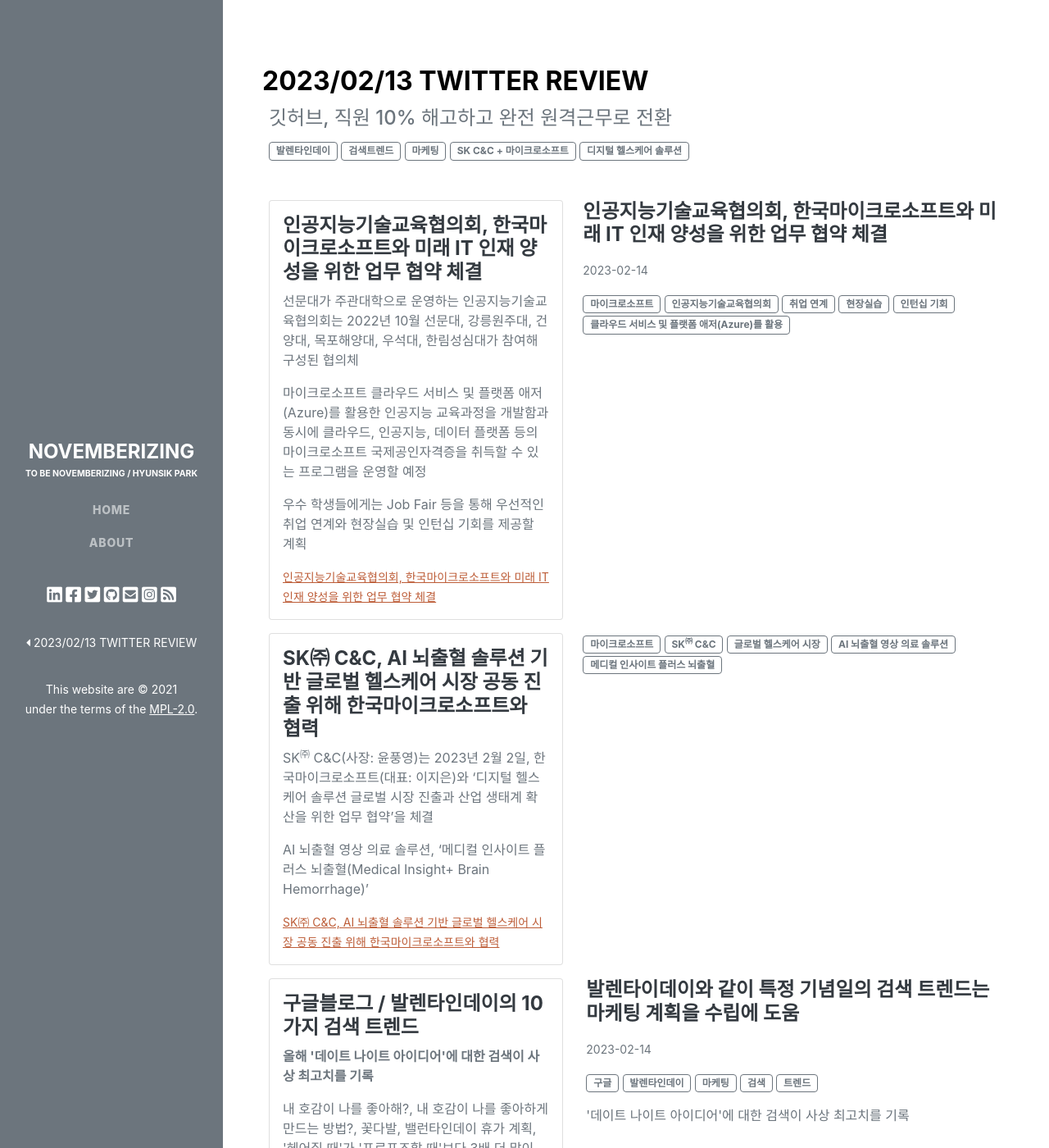
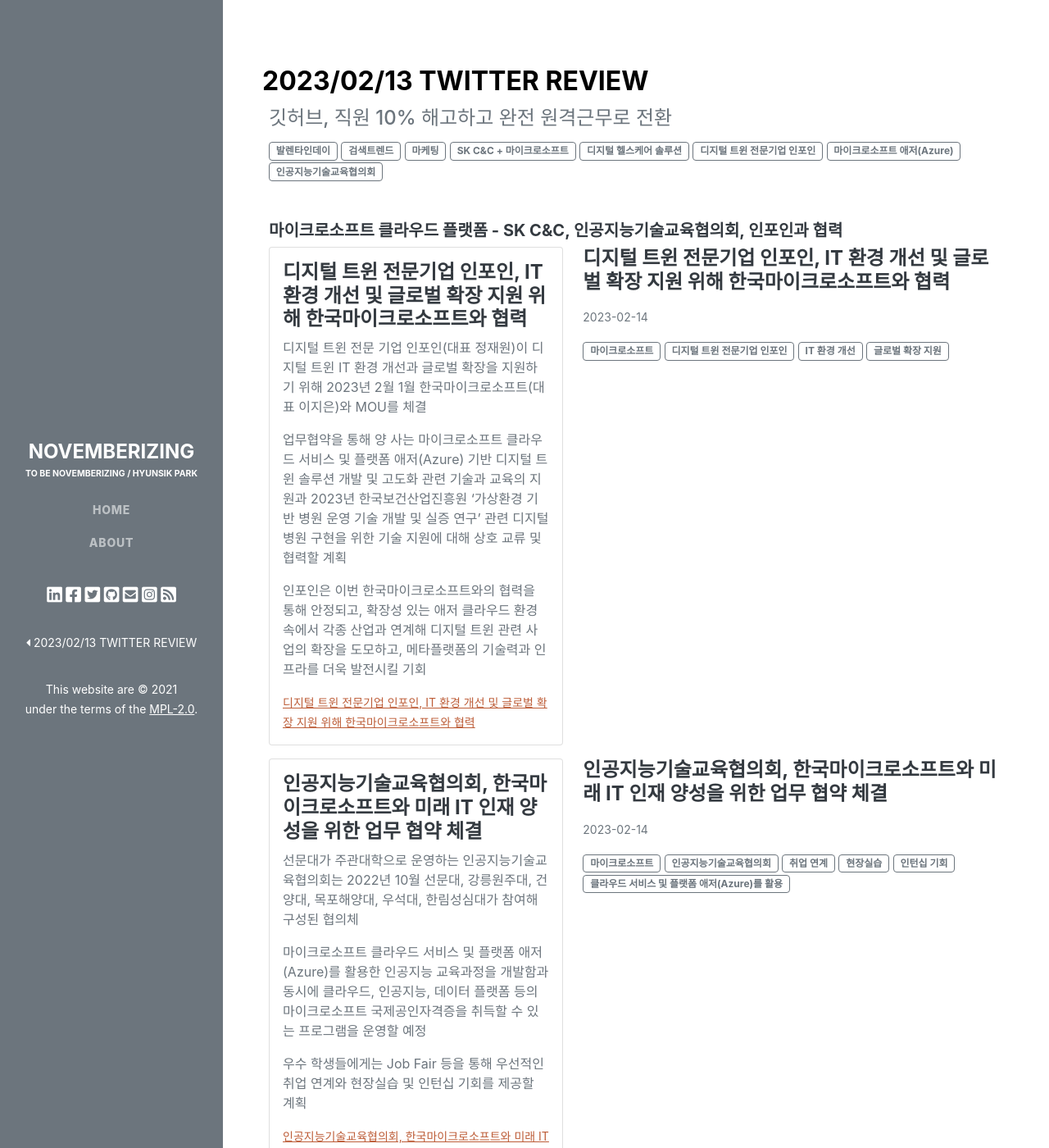
Before and after one commit to novemberizing/novemberizing.github.io, a Jekyll site: the page built from _posts/2023-02-14-NewsXBrief.md, in a window 1280 px wide and 1400 px high. Shown: the whole window at 82% size. Built offline with Jekyll 4.4.1, drawn with Linux system fonts in a browser that asks for light colours; comment, search, counter and statistics services are not loaded.

Commit message:
업데이트

```diff
--- a/_posts/2023-02-14-NewsXBrief.md
+++ b/_posts/2023-02-14-NewsXBrief.md
@@ -5,8 +5,48 @@
 cover: /assets/images/posts/2022-01-08-Decentralization.png
 date: "2023-02-13 11:30:00"
 categories: posts
-tags: ["발렌타인데이", "검색트렌드", "마케팅", "SK C&C + 마이크로소프트", "디지털 헬스케어 솔루션"]
+tags: ["발렌타인데이", "검색트렌드", "마케팅", "SK C&C + 마이크로소프트", "디지털 헬스케어 솔루션", "디지털 트윈 전문기업 인포인", "마이크로소프트 애저(Azure)", "인공지능기술교육협의회"]
 ---
+
+<h5>마이크로소프트 클라우드 플랫폼 - SK C&C, 인공지능기술교육협의회, 인포인과 협력</h5>
+
+<div class="row mb-3">
+    <div class="col-xl-5 col-lg-12">
+        <div class="card">
+            <div class="card-body">
+                <h4 class="card-title">
+                    디지털 트윈 전문기업 인포인, IT 환경 개선 및 글로벌 확장 지원 위해 한국마이크로소프트와 협력
+                </h4>
+                <p class="card-text">
+                    디지털 트윈 전문 기업 인포인(대표 정재원)이 디지털 트윈 IT 환경 개선과 글로벌 확장을 지원하기 위해 2023년 2월 1월 한국마이크로소프트(대표 이지은)와 MOU를 체결
+                </p>
+                <p class="card-text">
+                    업무협약을 통해 양 사는 마이크로소프트 클라우드 서비스 및 플랫폼 애저(Azure) 기반 디지털 트윈 솔루션 개발 및 고도화 관련 기술과 교육의 지원과 2023년 한국보건산업진흥원 ‘가상환경 기반 병원 운영 기술 개발 및 실증 연구’ 관련 디지털 병원 구현을 위한 기술 지원에 대해 상호 교류 및 협력할 계획
+                </p>
+                <p class="card-text">
+                    인포인은 이번 한국마이크로소프트와의 협력을 통해 안정되고, 확장성 있는 애저 클라우드 환경 속에서 각종 산업과 연계해 디지털 트윈 관련 사업의 확장을 도모하고, 메타플랫폼의 기술력과 인프라를 더욱 발전시킬 기회
+                </p>
+                <p class="card-text">
+                    <small><a class="card-link" href="https://news.microsoft.com/ko-kr/2023/02/08/infoin-mr/">디지털 트윈 전문기업 인포인, IT 환경 개선 및 글로벌 확장 지원 위해 한국마이크로소프트와 협력</a></small>
+                </p>
+            </div>
+        </div>
+    </div>
+    <div class="col-xl-7 col-lg-12">
+        <h4 class="mb-3">
+            디지털 트윈 전문기업 인포인, IT 환경 개선 및 글로벌 확장 지원 위해 한국마이크로소프트와 협력
+        </h4>
+        <p class="mb-3">
+            <small>2023-02-14</small>
+        </p>
+        <p class="mb-3">
+            <span class="badge badge-outline-secondary">마이크로소프트</span>
+            <span class="badge badge-outline-secondary">디지털 트윈 전문기업 인포인</span>
+            <span class="badge badge-outline-secondary">IT 환경 개선</span>
+            <span class="badge badge-outline-secondary">글로벌 확장 지원</span>
+        </p>
+    </div>
+</div>
 
 <div class="row mb-3">
     <div class="col-xl-5 col-lg-12">
```
